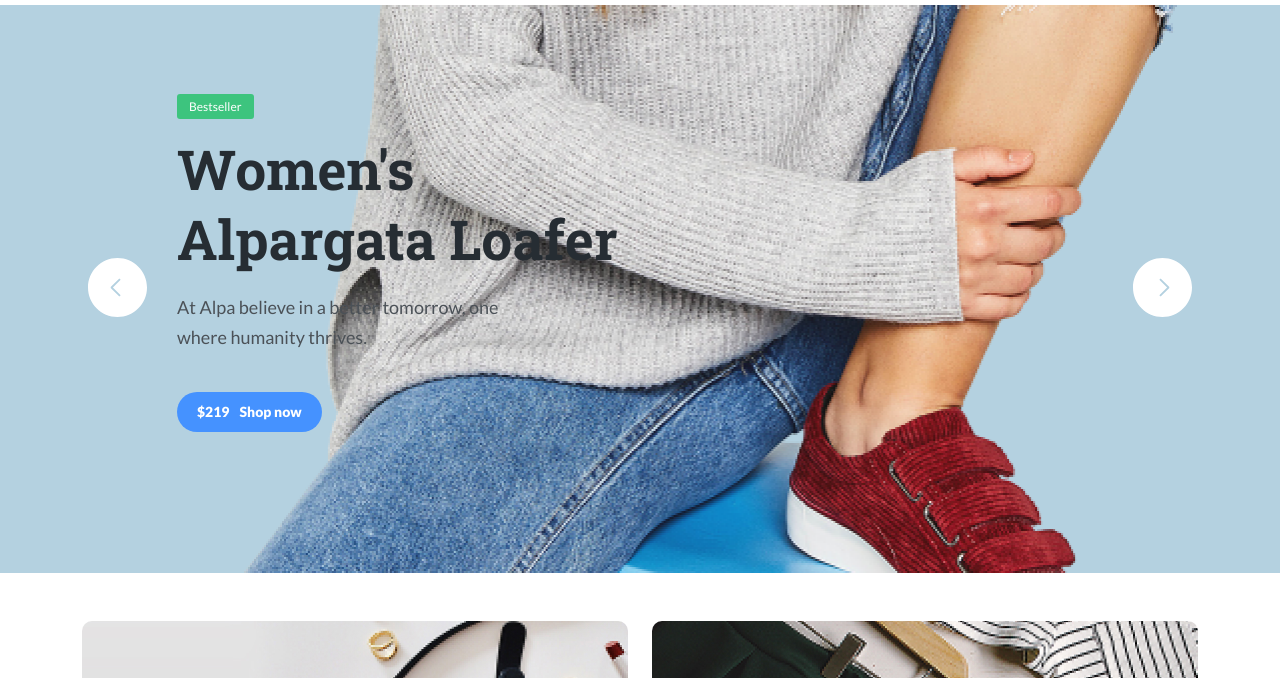
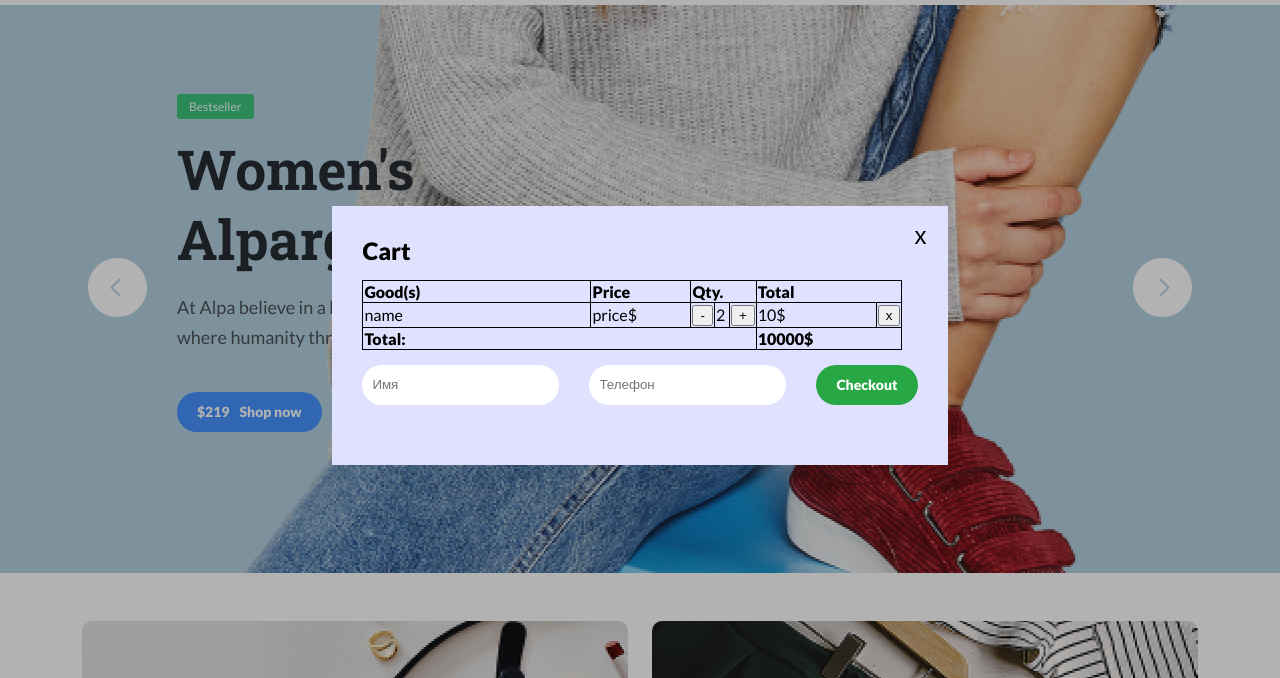
Before and after one commit to IvanKhripko/wildberris, a plain HTML site: page wildberris-исходник/index.html in a window 1280 px wide. Both pictures are taken after a click on the button "Cart". Shown: the part 65-743 px from the top of the page. Drawn offline with Linux system fonts and the light colour scheme.

Commit message:
Сделал кнопки
корзина и поиск

```diff
--- a/wildberris-исходник/index.html
+++ b/wildberris-исходник/index.html
@@ -17,6 +17,8 @@
 	<link rel="stylesheet" href="css/bootstrap-grid.min.css">
 	<link rel="stylesheet" href="css/swiper-bundle.min.css" />
 	<link rel="stylesheet" href="css/style.css">
+	<script src="/wildberris-исходник/js/cart.js" defer></script>
+	<script src="/wildberris-исходник/js/search.js" defer></script>
 </head>
 <!-- class="show-goods" -->
 
--- /dev/null
+++ b/wildberris-исходник/js/cart.js
@@ -0,0 +1,18 @@
+const cart = function () {
+const cartBtn = document.querySelector('.button-cart');
+const cart = document.getElementById('modal-cart');
+const closeBtn = cart.querySelector('.modal-close')
+
+
+
+cartBtn.addEventListener('click', function () {
+    cart.style.display = 'flex';
+})
+
+closeBtn.addEventListener('click', function () {
+    cart.style.display = '';
+})
+
+}
+
+cart();
--- /dev/null
+++ b/wildberris-исходник/js/search.js
@@ -0,0 +1,13 @@
+const search = function () {
+    const cartBtn = document.querySelector('.button-cart');
+    const input = document.querySelector('.search-block > input');
+    // console.log(input);
+    const searchBtn = document.querySelector('.search-block > button');
+    // console.log(searchBtn);
+
+    input.addEventListener('input', (event) => {
+        console.log(event.target.value);
+    })
+}
+
+search();
```
